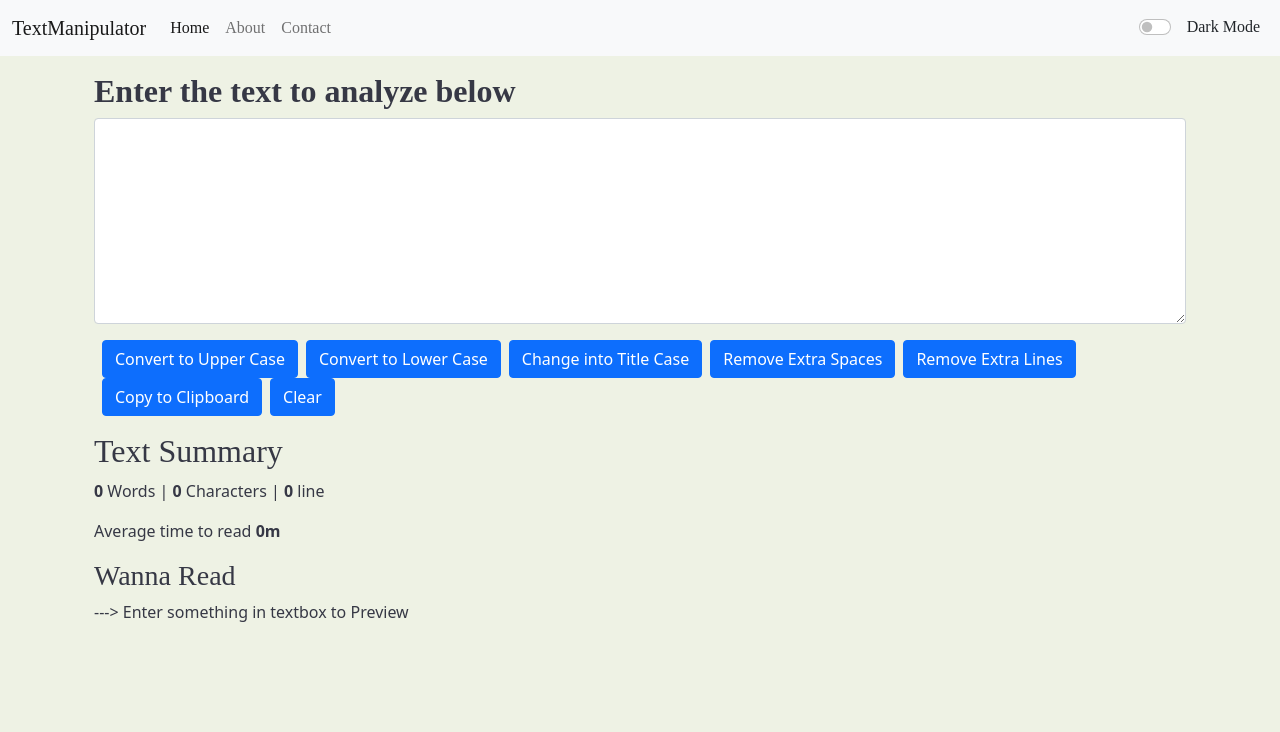
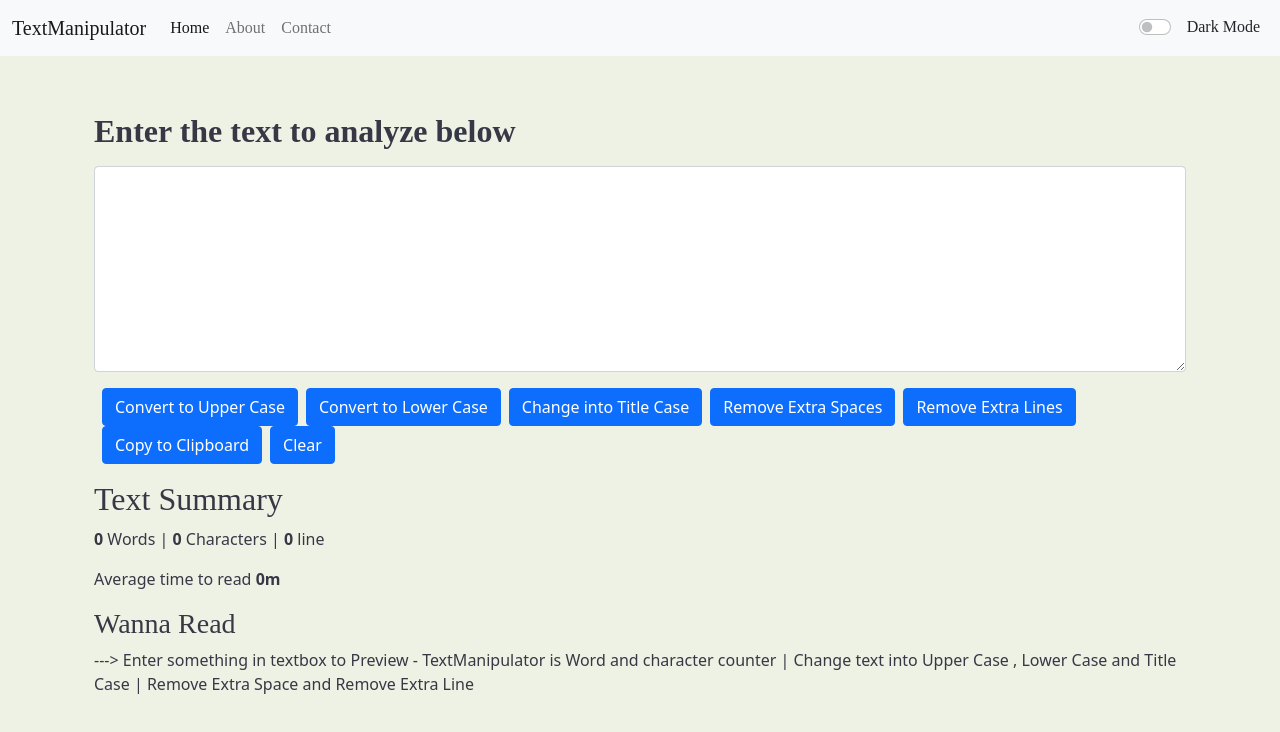
Before and after one commit to innovatorved/TextManipulator, a React (Create React App) app: page / in a window 1280 px wide. Shown: the top 732 px of the page. Built offline with nearby package versions, Linux system fonts and the light colour scheme; a web font is replaced by a local one.

Commit message:
All change occur 30-08-2021

```diff
--- a/public/index.html
+++ b/public/index.html
@@ -7,7 +7,7 @@
     <meta name="theme-color" content="#000000" />
     <meta
       name="description"
-      content="TextManipulator : Text Manipulator WebApp can be Used to Manipulate Your Text "
+      content="TextManipulator : Text Manipulator WebApp can be Used to Manipulate Your Text. From length of Space between letters words of text, to the length of space between the words of a sentence, to change in Lower case , Upper case or in Title case."
     />
     <link href="https://cdn.jsdelivr.net/npm/bootstrap@5.1.0/dist/css/bootstrap.min.css" rel="stylesheet" integrity="sha384-KyZXEAg3QhqLMpG8r+8fhAXLRk2vvoC2f3B09zVXn8CA5QIVfZOJ3BCsw2P0p/We" crossorigin="anonymous">
     <link rel="apple-touch-icon" href="%PUBLIC_URL%/favicon.png" />
@@ -19,7 +19,7 @@
     <link href="https://fonts.googleapis.com/css2?family=Kaisei+Decol&display=swap" rel="stylesheet">
     <!--end Font-->
 
-    <title>TextManipulator</title>
+    <title>TextManipulator - Word and character counter | Change text into Upper Case , Lower Case and Title Case | Remove Extra Space and Remove Extra Line</title>
   </head>
   <body>
     <noscript>You need to enable JavaScript to run this app.</noscript>
--- a/src/comp/About.js
+++ b/src/comp/About.js
@@ -1,4 +1,5 @@
 import React from 'react';
+import PropTypes from 'prop-types';
 
 export default function About(props) {
     let txtStyle = {
@@ -61,3 +62,7 @@ export default function About(props) {
         </div>
     )
 }
+
+About.propTypes = {
+    mode : PropTypes.string,
+}
--- a/src/comp/Alert.js
+++ b/src/comp/Alert.js
@@ -9,12 +9,14 @@ const firstTitleCase = (word) => {
 
 export default function Alert(props){
     return (
-        props.alertMsg &&
-        <div>
-            <div className={`alert alert-${props.alertMsg.type} alert-dismissible fade show`} role="alert">
-            <strong>{firstTitleCase(props.alertMsg.type)} </strong> {props.alertMsg.msg}
-            <button type="button" className="btn-close" data-bs-dismiss="alert" aria-label="Close"></button>
-            </div>
+        <div style={{height : "40px"}}>
+            {props.alertMsg &&
+            <div>
+                <div className={`alert alert-${props.alertMsg.type} alert-dismissible fade show`} role="alert">
+                <strong>{firstTitleCase(props.alertMsg.type)} </strong> {props.alertMsg.msg}
+                <button type="button" className="btn-close" data-bs-dismiss="alert" aria-label="Close"></button>
+                </div>
+            </div>}
         </div>
     )
 }
--- a/src/comp/Contact.js
+++ b/src/comp/Contact.js
@@ -1,4 +1,5 @@
 import React , { useRef } from 'react';
+import PropTypes from 'prop-types';
 // let mongo = require("mongodb");
 
 export default function Contact(props) {
@@ -73,3 +74,8 @@ export default function Contact(props) {
        </div>
     )
 }
+
+Contact.propTypes = {
+    mode : PropTypes.string,
+    showAlert : PropTypes.func,
+}
--- a/src/comp/TextForm.js
+++ b/src/comp/TextForm.js
@@ -61,7 +61,7 @@ export default function TextForm(props) {
     return (
         <>
             <div className="container" style={txtStyle}>
-                <h2 htmlFor="mybox" className="font-link"><b>{props.heading}</b></h2>
+                <h2 htmlFor="mybox" className="mb-3 font-link"><b>{props.heading}</b></h2>
                 <div className="mb-3">
                 <textarea style={{backgroundColor : props.mode==="dark"?"#667574":"white" , color : props.mode==="dark"?"white":"black"}} spellCheck="false" className="form-control" value={txt} onChange={handleOnChange} id="mybox" rows="8"></textarea>
                 </div>
@@ -79,7 +79,7 @@ export default function TextForm(props) {
                 <p><b>{txt.split(" ").filter(function(val,index, arr){return val !== ""}).length}</b> Words | <b>{txt.length}</b> Characters | <b>{txt.length===0?0:txt.split("\n").length}</b> line</p>
                 <p>Average time to read <b>{txt.length===0?0:0.008*txt.split(" ").length}m</b></p>
                 <h3 className="font-link">Wanna Read</h3>
-                <p>{txt.length>0?txt:"---> Enter something in textbox to Preview"}</p>
+                <p>{txt.length>0?txt:"---> Enter something in textbox to Preview - TextManipulator is Word and character counter | Change text into Upper Case , Lower Case and Title Case | Remove Extra Space and Remove Extra Line "}</p>
             </div>
         </>
 
@@ -88,4 +88,6 @@ export default function TextForm(props) {
 
 TextForm.propTypes = {
     heading : PropTypes.string,
+    mode : PropTypes.string,
+    showAlert : PropTypes.func,
 }
```
Also changed, not shown: firebase.json (added), 1 other file (tests, documents, lock files or other folders).
